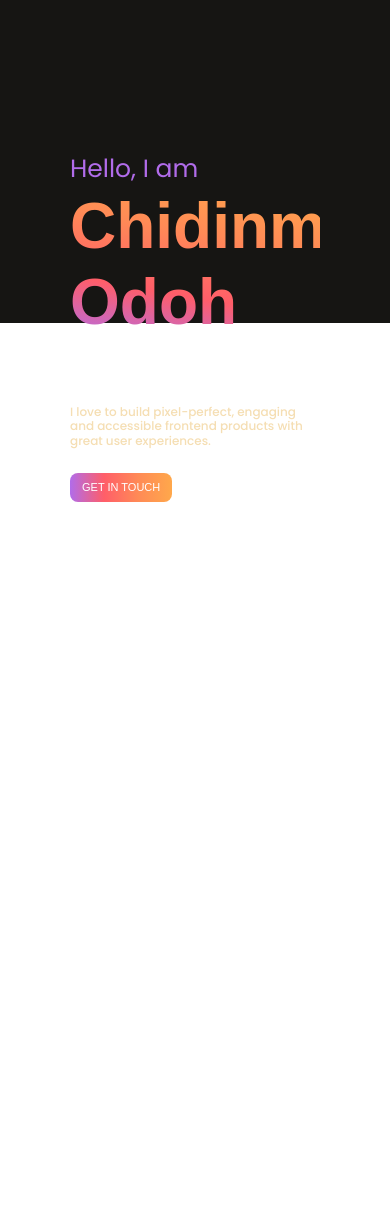
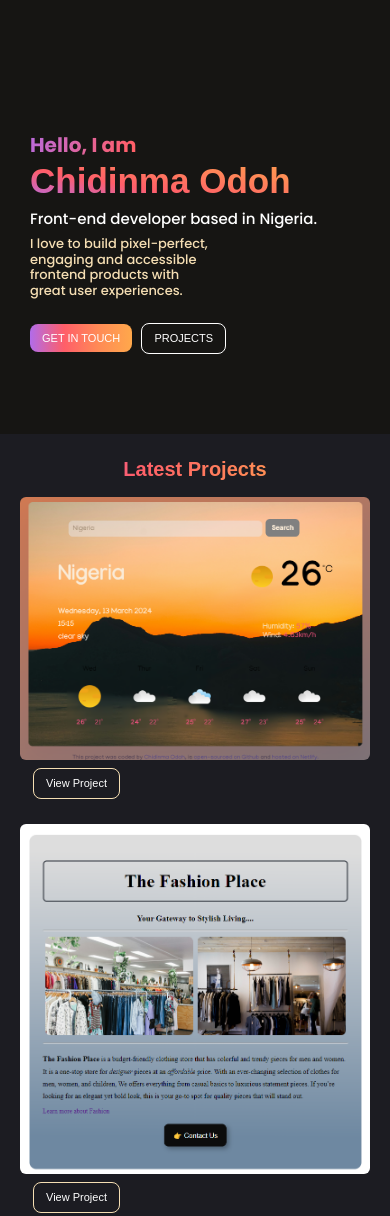
Before and after one commit to Dhymarh/My-Portfolio, a plain HTML site: page index.html in a window 390 px wide. Shown: the top 1216 px of the page. Before the commit the page ends 844 px from the top, so only its background shows below. Drawn offline with nearby package versions, Linux system fonts and the light colour scheme; a web font is replaced by a local one.

Commit message:
Added media queries

```diff
--- a/index.html
+++ b/index.html
@@ -5,16 +5,16 @@
     <meta charset="UTF-8">
     <meta name="viewport" content="width=device-width, initial-scale=1.0">
     <title>Document</title>
-    <link rel="stylesheet" href="styles.css">
     <link rel="preconnect" href="https://fonts.googleapis.com">
     <link rel="preconnect" href="https://fonts.gstatic.com" crossorigin>
     <link href="https://fonts.googleapis.com/css2?family=Bai+Jamjuree:ital,wght@0,200;0,300;0,400;0,500;0,600;0,700;1,200;1,300;1,400;1,500;1,600;1,700&family=Poppins:ital,wght@0,100;0,200;0,300;0,400;0,500;0,600;0,700;0,800;0,900;1,100;1,200;1,300;1,400;1,500;1,600;1,700;1,800;1,900&display=swap"
-        rel="stylesheet">
+    rel="stylesheet">
     <link href="https://cdn.jsdelivr.net/npm/bootstrap@5.3.3/dist/css/bootstrap.min.css" rel="stylesheet"
-        integrity="sha384-QWTKZyjpPEjISv5WaRU9OFeRpok6YctnYmDr5pNlyT2bRjXh0JMhjY6hW+ALEwIH" crossorigin="anonymous">
+    integrity="sha384-QWTKZyjpPEjISv5WaRU9OFeRpok6YctnYmDr5pNlyT2bRjXh0JMhjY6hW+ALEwIH" crossorigin="anonymous">
     <script src="https://cdn.jsdelivr.net/npm/bootstrap@5.3.3/dist/js/bootstrap.bundle.min.js"
         integrity="sha384-YvpcrYf0tY3lHB60NNkmXc5s9fDVZLESaAA55NDzOxhy9GkcIdslK1eN7N6jIeHz"
         crossorigin="anonymous"></script>
+    <link rel="stylesheet" href="styles.css">
     <script src="https://kit.fontawesome.com/7f5ce89cba.js" crossorigin="anonymous"></script>
 </head>
 
@@ -25,15 +25,39 @@
             <h1>Chidinma Odoh</h1>
             <h2>Front-end developer based in Nigeria.</h2>
             <h3 class="mb-4">I love to build pixel-perfect, engaging and accessible frontend products with great user experiences.</h3>
-            <div>
+            <div class="buttons">
                 <a href="#" class="btn btn-primary">GET IN TOUCH</a>
                 <a href="#" class="btn  btn-outline-primary">PROJECTS</a>
             </div>
             <div class="coding-img">
-                <img src="3d images/woman3.png" alt="">
+                <img src="images/woman3.png" class="img-fluid woman" alt="woman coding">
             </div>
         </div>
     </div>
+
+    <div class="latest-projects  ">
+        <p class="latest-heading text-center pb-2 ">Latest Projects</p>
+        <div class="container ">
+    <div class="row">
+    <div class="col-xs-12 col-sm-6 col-md-4 ">
+        <img src="projects/Weather-App.png" class="img-fluid rounded-2" alt="Weather App">
+            <a href="https://chidinma-odoh-weather.netlify.app/" class="btn  btn-outline-primary" target="_blank">View Project</a>
+    </div>
+    <div class="col-xs-12 col-sm-6 col-md-4">
+        <img src="projects/fashion place.png" class="img-fluid rounded-2" alt="fashion place">
+            <a href="#" class="btn  btn-outline-primary">View Project</a>
+
+    </div>
+    <div class="col-xs-12 col-sm-6 col-md-4">
+        <img src="projects/yoga.png" class="img-fluid rounded-2" height="" alt="">
+            <a href="#" class="btn  btn-outline-primary">View Project</a>
+
+    </div>
+</div>
+</div>
+        </div>
+    </div>
+
 </body>
 
 </html>
--- a/styles.css
+++ b/styles.css
@@ -6,7 +6,7 @@
 
 .hero{
     background: #161513;
-    padding: 140px 70px ;
+    padding: 140px 70px 70px 70px ;
 }
 
 .hero p{
@@ -14,7 +14,7 @@
     color: #B16CEA;
     font-size: 25px;
     margin: 0;
-    padding-top: 10px;
+    padding-top: 20px;
 }
 
 .hero h1{
@@ -48,7 +48,7 @@
 
 .hero .btn-primary:hover{
     background: none;
-    border:1px solid #FF5E69;;
+    border:1px solid #FF5E69;
 }
 
 .hero .btn-outline-primary{
@@ -58,6 +58,7 @@
     font-family: var(--heading-font-family);
     font-weight: 500;
     font-size: 11px;
+    margin-top: 1px;
     margin-left: 5px;
 }
 .hero .btn-outline-primary:hover{
@@ -71,3 +72,89 @@
     margin-top: -320px;
     margin-right:40px ;
 }
+
+.latest-projects{
+ background: #1C1C22;
+ padding: 25px 40px;
+}
+
+p{
+ font-family: var(--heading-font-family);
+ background: linear-gradient(104deg, #B16CEA, #FF5E69, #FF8A56, #FFA84B 100%);
+        -webkit-text-fill-color: transparent;
+        -webkit-background-clip: text;
+        font-size: 24px;
+        font-weight: 700;
+}
+
+.img-fluid{
+border: 0px solid #B16CEA;
+}
+
+.container{
+    padding: 0;
+}
+
+.name{
+    font-size: 15px;
+    margin: 2px;
+}
+
+.btn-outline-primary{
+    border-color:wheat;
+    border-radius: 8px;
+    color: white;
+    font-family: var(--heading-font-family);
+    font-weight: 500;
+    font-size: 11px;
+    margin-top: 7px;
+    margin-left: 13px;
+}
+
+.btn-outline-primary:hover {
+    background: none;
+    border-color: #FF5E69;
+}
+
+
+
+@media screen  and (max-width:990px) {
+
+    .hero{
+        padding: 80px 30px;
+        }
+
+    .hero p{
+        font-size: 20px;
+        padding-top: 50px;
+    }
+
+    .hero h1{
+        font-size: 35px;
+    }
+    .hero h2 {
+        font-size: 15px;
+    }
+    .hero h3 {
+        font-size: 13px;
+        padding-right: 150px;
+    }
+
+    .coding-img{
+        display: none;
+    }
+
+    .btn-outline-primary{
+        margin-top: 8px;
+    }
+    .img-fluid{
+        margin-top: 25px;
+    }
+    .latest-heading{
+        margin-bottom: -20px;
+        font-size: 20px;
+    }
+    .latest-projects{
+        padding: 20px;
+    }
+}
```
